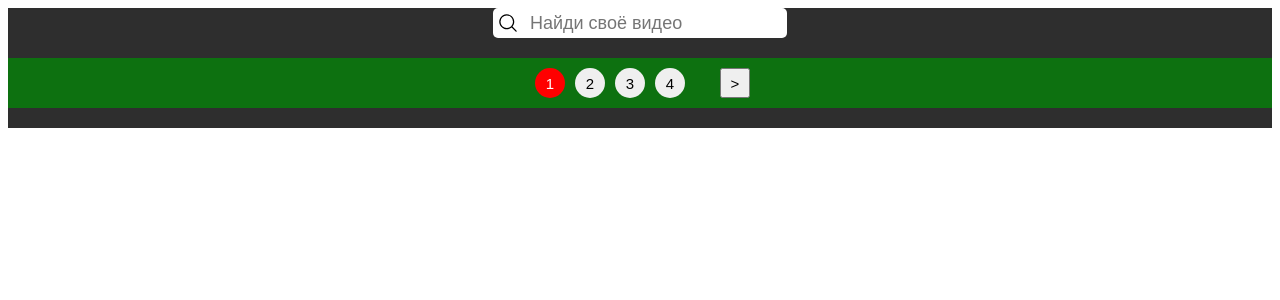
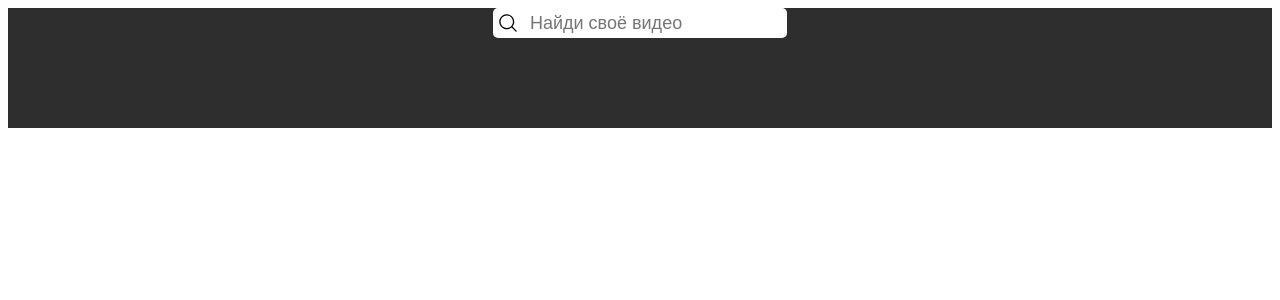
Before and after one commit to krist0o/youtube-api, an Angular app: page / in a window 1280 px wide. Shown: the top 300 px of the page. Built offline with nearby package versions, Linux system fonts and the light colour scheme.

Commit message:
add pagination and input

```diff
--- a/src/app/components/input/input.component.ts
+++ b/src/app/components/input/input.component.ts
@@ -17,7 +17,8 @@ export class InputComponent implements OnInit {
 
   getAutoCompleteSubscription = new Subscription;
 
-  constructor() { }
+  constructor() {
+  }
 
   ngOnInit(): void {
   }
@@ -35,8 +36,7 @@ export class InputComponent implements OnInit {
       });
   }
 
-  ngOnDestroy():void {
+  ngOnDestroy(): void {
     this.getAutoCompleteSubscription.unsubscribe();
   }
-
 }
--- a/src/app/components/pagination/pagination.component.css
+++ b/src/app/components/pagination/pagination.component.css
@@ -11,7 +11,6 @@
 }
 
 .pagination_panel{
-  background-color: #0d7110;
   height: 50px;
   display:flex;
   align-items: center;
--- a/src/app/components/pagination/pagination.component.html
+++ b/src/app/components/pagination/pagination.component.html
@@ -5,22 +5,22 @@
     </div>
   </div>
   <div class="pagination_panel">
-    <div *ngIf="isPaginationPanelEnabled" class="pagination_panel_container">
-      <button *ngIf="isMoveBackEnabled" class="move_back"
+    <div *ngIf="paginationParameters.isPaginationPanelEnabled" class="pagination_panel_container">
+      <button *ngIf="paginationParameters.isMoveBackEnabled" class="move_back"
               (click)="moveCurrentPage(-1)">
         <
       </button>
       <div *ngFor="let i of [0,1,2,3];">
         <button class="page_button"
-                style="{{currentPage+1==pageButtons[i]?'background-color:red; color:white':''}}"
-                (click)="setCurrentPage(pageButtons[i])"
-                [disabled]="isButtonsDisabled">
-          {{pageButtons[i]}}
+                style="{{paginationParameters.currentPage+1==paginationParameters.pageButtons[i]?'background-color:red; color:white':''}}"
+                (click)="setCurrentPage(paginationParameters.pageButtons[i])"
+                [disabled]="paginationParameters.isButtonsDisabled">
+          {{paginationParameters.pageButtons[i]}}
         </button>
       </div>
-      <button *ngIf="isMoveForwardEnabled" class="move_forward"
+      <button *ngIf="paginationParameters.isMoveForwardEnabled" class="move_forward"
               (click)="moveCurrentPage(1)"
-              [disabled]="isButtonsDisabled">
+              [disabled]="paginationParameters.isButtonsDisabled">
         >
       </button>
     </div>
--- a/src/app/components/pagination/pagination.component.ts
+++ b/src/app/components/pagination/pagination.component.ts
@@ -1,43 +1,114 @@
-import {Component, Input, OnDestroy, OnInit} from '@angular/core';
+import {Component, Input, OnChanges, OnDestroy, OnInit} from '@angular/core';
 import {Item} from "../../models/item";
 import {ListSize} from "../../models/list-size";
 import {BreakpointObserver, BreakpointState} from "@angular/cdk/layout";
-import {Subject, Subscription} from "rxjs";
+import {Subscription} from "rxjs";
+import {PaginationParameters, startParameters} from "../../models/pagination-parameters";
 
 @Component({
   selector: 'app-pagination',
   templateUrl: './pagination.component.html',
   styleUrls: ['./pagination.component.css']
 })
-export class PaginationComponent implements OnInit, OnDestroy {
+export class PaginationComponent implements OnInit, OnDestroy, OnChanges {
 
-  // items: Item[] = Items;
   currentPageItems!: Item[];
   listSize!: ListSize;
-  currentPage = 0;
-  previousPageSize: ListSize = ListSize.ONE_ITEM_SIZE;
-  isPaginationPanelEnabled = true;
-  isMoveBackEnabled = false;
-  isMoveForwardEnabled = true;
-  pageButtons: number[] = [1, 2, 3, 4];
+  firstFiveItems: Item[] = [];
+
+  paginationParameters: PaginationParameters = startParameters;
 
   @Input()
-  isButtonsDisabled = false;
-  @Input()
-  items!: Item[];
-  @Input()
-  refreshPage = new Subject();
-
-  private nextPageToken = '';
+  items: Item[] = [];
 
   getBreakPointSubscription = new Subscription;
   refreshPageSubscription = new Subscription;
 
   constructor(public breakpointObserver: BreakpointObserver) {
-
   }
 
   ngOnInit(): void {
+    this.getListSizeAndChangeScale();
+  }
+
+  ngOnChanges() {
+    this.refreshPageIfNewData();
+    this.setCurrentPageItems();
+    if (this.items.length != 0)
+      this.paginationParameters.isPaginationPanelEnabled = true;
+    this.paginationParameters.isButtonsDisabled = false;
+  }
+
+  ngOnDestroy(): void {
+    this.getBreakPointSubscription.unsubscribe();
+    this.refreshPageSubscription.unsubscribe();
+  }
+
+  moveCurrentPage(pageNumber: number) {
+    this.paginationParameters.currentPage = this.paginationParameters.currentPage + pageNumber;
+    this.addResultsIfNecessary();
+    this.setCurrentPageItems();
+    this.moveButtonsNumbers();
+  }
+
+  setCurrentPage(buttonValue: number) {
+    this.paginationParameters.currentPage = buttonValue - 1;
+    this.addResultsIfNecessary();
+    this.setCurrentPageItems();
+    this.moveButtonsNumbers();
+  }
+
+  moveButtonsNumbers() {
+    this.paginationParameters.isMoveBackEnabled = this.paginationParameters.currentPage != 0;
+    //движение номеров панели вперед
+    if (this.paginationParameters.currentPage + 1 == this.paginationParameters.pageButtons[3]) {
+      this.paginationParameters.pageButtons = this.paginationParameters.pageButtons.map(value => value + 1);
+    }
+    //движение номеров панели назад
+    if (this.paginationParameters.currentPage + 1 == this.paginationParameters.pageButtons[0] && this.paginationParameters.currentPage != 0) {
+      this.paginationParameters.pageButtons = this.paginationParameters.pageButtons.map(value => value - 1);
+    }
+  }
+
+  addResultsIfNecessary() {
+    // if ((this.currentPage + 1) * this.listSize > this.items.length)
+    //   this.addResults(this.nextPageToken);
+  }
+
+  refreshPageButtonPanel() {
+    if (this.paginationParameters.currentPage === 0) {
+      this.paginationParameters.pageButtons = [1, 2, 3, 4];
+      this.paginationParameters.isMoveBackEnabled = false;
+    } else {
+      this.paginationParameters.pageButtons =
+        [this.paginationParameters.currentPage, this.paginationParameters.currentPage + 1,
+          this.paginationParameters.currentPage + 2, this.paginationParameters.currentPage + 3];
+    }
+  }
+
+  setCurrentPageItems() {
+    this.currentPageItems = this.items.slice(this.paginationParameters.currentPage * this.listSize,
+      (this.paginationParameters.currentPage + 1) * this.listSize);
+  }
+
+  correctPageNumbersWhenChangeScale() {
+    if (this.paginationParameters.currentPage != 0) {
+      this.paginationParameters.currentPage =
+        Math.floor((this.paginationParameters.currentPage * this.paginationParameters.previousPageSize + 0.9) / this.listSize);
+      this.refreshPageButtonPanel();
+    }
+    this.paginationParameters.previousPageSize = this.listSize;
+  }
+
+  refreshPageIfNewData() {
+    if (this.firstFiveItems != this.items.slice(0, 4)) {
+      this.paginationParameters.currentPage = 0;
+      this.refreshPageButtonPanel();
+    }
+    this.firstFiveItems = this.items.slice(0, 4);
+  }
+
+  getListSizeAndChangeScale() {
     this.getBreakPointSubscription = this.breakpointObserver
       .observe(['(min-width: 640px)', '(min-width: 960px)', '(min-width: 1280px)'])
       .subscribe((state: BreakpointState) => {
@@ -52,68 +123,5 @@ export class PaginationComponent implements OnInit, OnDestroy {
         this.setCurrentPageItems();
         this.correctPageNumbersWhenChangeScale();
       })
-
-    this.refreshPageSubscription = this.refreshPage
-      .subscribe(() => {
-          this.currentPage = 0;
-          this.refreshPageButtonPanel();
-          this.setCurrentPageItems();
-        }
-      )
-  }
-
-  ngOnDestroy(): void {
-    this.getBreakPointSubscription.unsubscribe();
-    this.refreshPageSubscription.unsubscribe();
-  }
-
-  moveCurrentPage(pageNumber: number) {
-    this.currentPage = this.currentPage + pageNumber;
-    this.addResultsIfNecessary();
-    this.setCurrentPageItems();
-    this.moveButtonsNumbers();
-  }
-
-  setCurrentPage(buttonValue: number) {
-    this.currentPage = buttonValue - 1;
-    this.addResultsIfNecessary();
-    this.setCurrentPageItems();
-    this.moveButtonsNumbers();
-  }
-
-  moveButtonsNumbers() {
-    this.isMoveBackEnabled = this.currentPage != 0;
-    if (this.currentPage + 1 == this.pageButtons[3]) {                               //движение номеров панели вперед
-      this.pageButtons = this.pageButtons.map(value => value + 1);
-    }
-    if (this.currentPage + 1 == this.pageButtons[0] && this.currentPage != 0) {      //движение номеров панели назад
-      this.pageButtons = this.pageButtons.map(value => value - 1);
-    }
-  }
-
-  addResultsIfNecessary() {
-    // if ((this.currentPage + 1) * this.listSize > this.items.length)
-    //   this.addResults(this.nextPageToken);
-  }
-
-  refreshPageButtonPanel() {
-    if (this.currentPage === 0) {
-      this.pageButtons = [1, 2, 3, 4];
-      this.isMoveBackEnabled = false;
-    } else {
-      this.pageButtons = [this.currentPage, this.currentPage + 1, this.currentPage + 2, this.currentPage + 3];
-    }
-  }
-
-  setCurrentPageItems() {
-    this.currentPageItems = this.items.slice(this.currentPage * this.listSize, (this.currentPage + 1) * this.listSize);
-  }
-
-  correctPageNumbersWhenChangeScale() {
-    if (this.currentPage != 0) {
-      this.currentPage = Math.floor((this.currentPage * this.previousPageSize + 0.9) / this.listSize);
-      this.refreshPageButtonPanel();
-    }
-    this.previousPageSize = this.listSize;
   }
 }
--- a/src/app/components/youtube/youtube.component.html
+++ b/src/app/components/youtube/youtube.component.html
@@ -60,5 +60,5 @@
 <!--    </div>-->
 <!--  </div>-->
   <app-input (inputValue)="getResultsByInputValue($event)"></app-input>
-  <app-pagination [isButtonsDisabled]="isButtonsDisabled" [items]="items" [refreshPage]="refreshPage"></app-pagination>
+  <app-pagination [items]="items" ></app-pagination>
 </div>
--- a/src/app/components/youtube/youtube.component.ts
+++ b/src/app/components/youtube/youtube.component.ts
@@ -3,9 +3,7 @@ import {YoutubeApiServiceService} from "../../services/youtube-api-service.servi
 import {Subscription} from "rxjs";
 import {YoutubeResponse} from "../../models/youtube-response";
 import {Item} from "../../models/item";
-import {ListSize} from "../../models/list-size";
 import {HttpErrorResponse} from "@angular/common/http";
-import {Subject} from "rxjs";
 
 
 @Component({
@@ -17,19 +15,9 @@ export class YoutubeComponent implements OnInit, OnDestroy {
 
 
   items: Item[] = [];
-  listSize!: ListSize;
-  currentPage: number = 0;
-  moveBackEnabled = false;
-  moveForwardEnabled = true;
-  paginationPanelEnabled = false;
-  pageButtons: number[] = [1, 2, 3, 4];
-  isButtonsDisabled = false;
-
-  refreshPage = new Subject();
 
   getResultsSubscription = new Subscription;
   getVideoInfoSubscription = new Subscription;
-  getAutoCompleteSubscription = new Subscription;
 
   nextPageToken = '';
 
@@ -40,7 +28,6 @@ export class YoutubeComponent implements OnInit, OnDestroy {
   ngOnDestroy(): void {
     this.getResultsSubscription.unsubscribe();
     this.getVideoInfoSubscription.unsubscribe();
-
   }
 
   ngOnInit(): void {
@@ -51,7 +38,7 @@ export class YoutubeComponent implements OnInit, OnDestroy {
       .getVideoInfo(videoIds)
       .subscribe((response: YoutubeResponse) => {
         this.items = response.items.map((item: Item) => item);
-        this.isButtonsDisabled = false;
+
       })
   }
 
@@ -60,12 +47,11 @@ export class YoutubeComponent implements OnInit, OnDestroy {
       .getVideoInfo(videoIds)
       .subscribe((response: YoutubeResponse) => {
         this.items = this.items.concat(response.items.map((item: Item) => item));
-        this.isButtonsDisabled = false;
+
       })
   }
 
   addResults(nextPageToken: string) {
-    this.isButtonsDisabled = true;
     this.getVideoInfoSubscription = this.youtubeApiService
       .getIdListByToken(nextPageToken)
       .subscribe((response: YoutubeResponse) => {
@@ -78,20 +64,14 @@ export class YoutubeComponent implements OnInit, OnDestroy {
       );
   }
 
-  addResultsIfNecessary() {
-    if ((this.currentPage + 1) * this.listSize > this.items.length)
-      this.addResults(this.nextPageToken);
-  }
-
-  getResultsByInputValue($event: string){
-      this.isButtonsDisabled = true;
+  getResultsByInputValue($event: string) {
     this.getResultsSubscription = this.youtubeApiService
       .getIdList($event)
       .subscribe((response: YoutubeResponse) => {
           const videoIds = response.items.map((item: Item) => item.id.videoId);
           this.nextPageToken = response.nextPageToken;
           this.getVideoInfo(videoIds);
-            this.refreshPage.next(0);
+
         }, (error: HttpErrorResponse) => {
           if (error.status === 403)
             alert('Exception 403. Reason: quotaExceeded. ' +
--- /dev/null
+++ b/src/app/models/pagination-parameters.ts
@@ -0,0 +1,27 @@
+import {ListSize} from "./list-size";
+
+export class PaginationParameters {
+
+  currentPage: number;
+  previousPageSize: ListSize;
+  isPaginationPanelEnabled: boolean;
+  isMoveBackEnabled: boolean;
+  isMoveForwardEnabled: boolean;
+  pageButtons: number[];
+  isButtonsDisabled: boolean;
+
+  constructor(currentPage: number, previousPageSize: ListSize, isPaginationPanelEnabled: boolean, isMoveBackEnabled: boolean,
+              isMoveForwardEnabled: boolean, pageButtons: number[], isButtonsDisabled: boolean) {
+    this.currentPage = currentPage;
+    this.previousPageSize = previousPageSize;
+    this.isPaginationPanelEnabled = isPaginationPanelEnabled;
+    this.isMoveBackEnabled = isMoveBackEnabled;
+    this.isMoveForwardEnabled = isMoveForwardEnabled;
+    this.pageButtons = pageButtons;
+    this.isButtonsDisabled = isButtonsDisabled;
+  }
+}
+
+export const startParameters: PaginationParameters =
+  new PaginationParameters(0, ListSize.ONE_ITEM_SIZE, false, false,
+    true, [1, 2, 3, 4], true);
```
Lines whose indentation alone changed are shown as unchanged.
